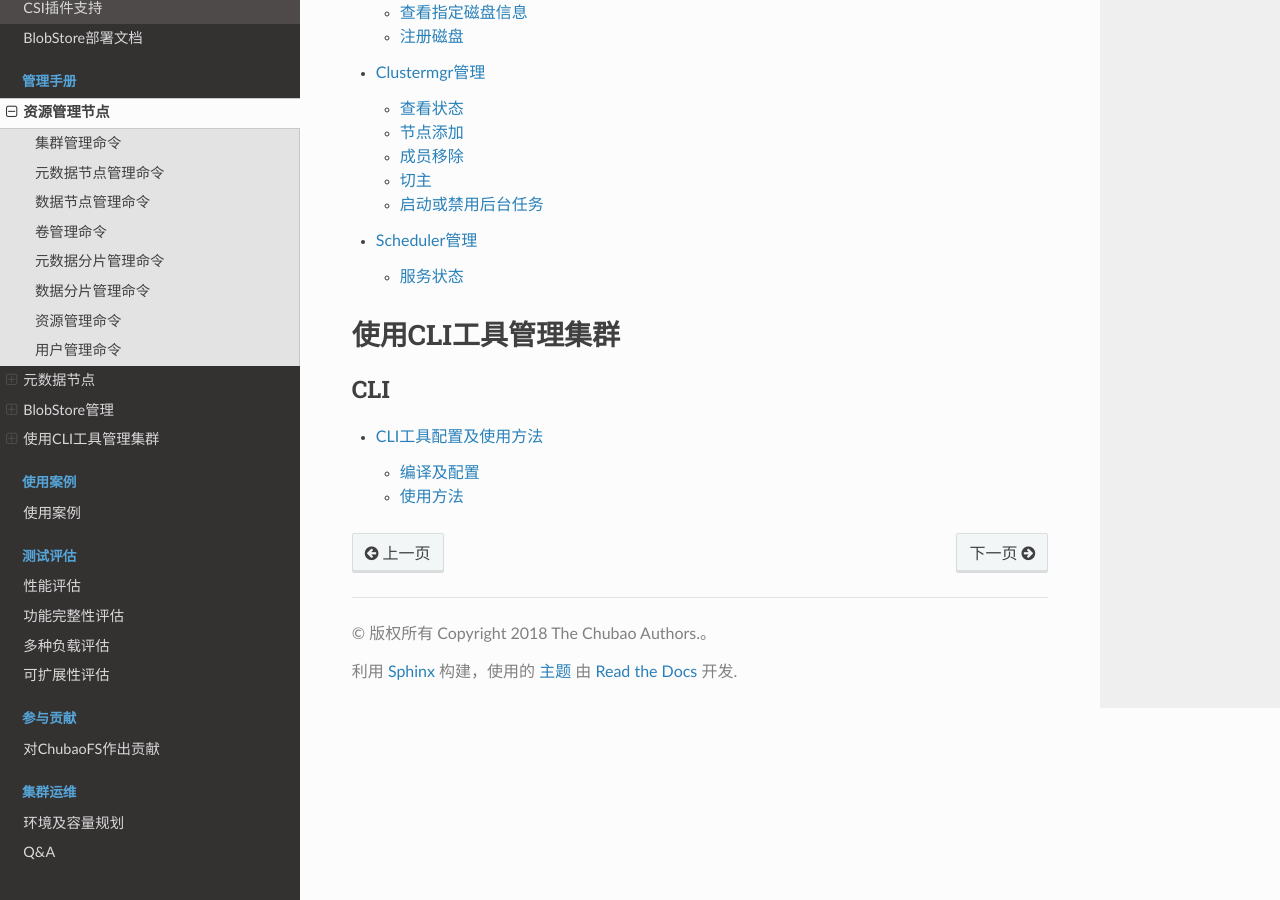
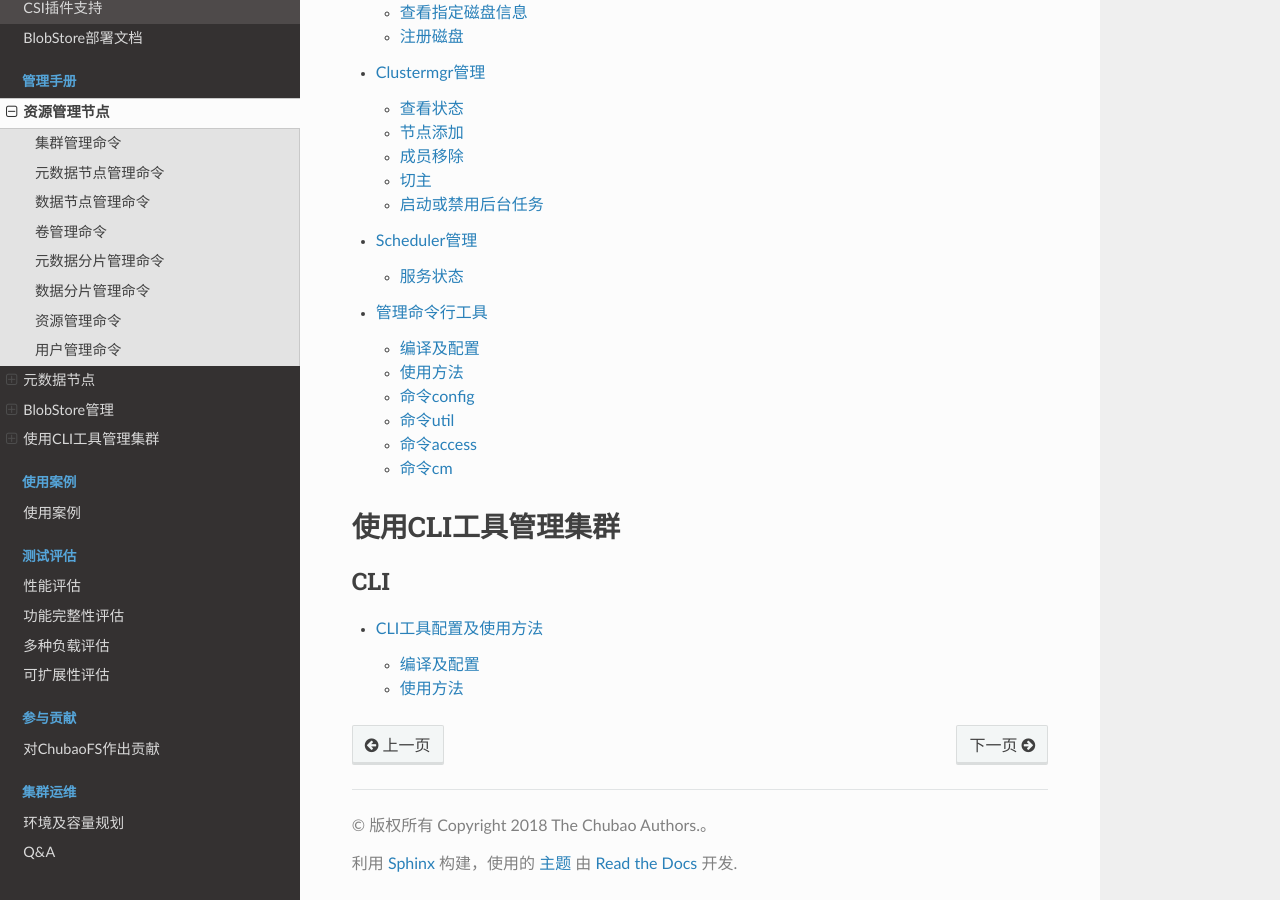
Before and after one commit to cubefs/docs-zh, a Sphinx documentation site: the page built from docs/source/administration.rst, in a window 1280 px wide and 900 px high, scrolled down 2395 px. Built offline with Sphinx 7.4.7 and the Read the Docs theme 2.0.0, drawn with Linux system fonts in a browser that asks for light colours; some of the changed lines change nothing that is shown.

Commit message:
docs: add blobstore admin tool of CLI (#3)
Signed-off-by: slasher <mcq.sejust@gmail.com>

```diff
--- /dev/null
+++ b/docs/source/admin-api/blobstore/cli.rst
@@ -0,0 +1,146 @@
+管理命令行工具
+==============
+
+使用命令行工具（CLI）可以实现方便快捷的集群管理。该工具为类unix命令行风格，可以查看集群的状态，实现了各模块的接口和功能。
+
+目前CLI还不够完善，功能覆盖不到30%；通过我们不断完善，最终将会实现对于集群各模块接口功能的100%覆盖。
+
+.. code-block:: txt
+
+    1、命令行自动补全功能
+    2、显示为可读数据类型
+
+
+编译及配置
+----------
+
+通过 ``make cli`` 编译得到CLI工具。
+
+``./cli -c cli.conf`` 启动命令行工具；其中 ``-c cli.conf`` 是可选配置项，主要配置一些常用变量，
+比如access接入层服务发现地址，clustermgr服务地址等等。
+
+.. code-block:: json
+
+    {
+        "access": {
+            "consul_addr": "http://127.0.0.1:8500",
+            "priority_addrs": [
+                "http://localhost:9500",
+                "http://127.0.0.1:9500"
+            ]
+        },
+        "cm_addrs": [
+            "http://localhost:9998",
+            "http://127.0.0.1:9998"
+        ],
+        "verbose": true,
+        "vverbose": false
+    }
+
+
+使用方法
+--------
+
+cli 可以作为普通命令，比如：
+
+.. code-block:: bash
+
+    cli MainCmd SubCmd [Cmd ...] [--flag Val ...] -- [-arg ...]
+
+    1 #$> ./cli config set conf-key conf-val
+    To set Key: conf-key Value: conf-val
+
+    2 #$> ./cli util time
+    timestamp = 1640156245364981202 (seconds = 1640156245 nanosecs = 364981202)
+            --> format: 2021-12-22T14:57:25.364981202+08:00 (now)
+
+``./cli`` 启动命令行。
+
+.. code-block:: txt
+
+    help 可以查看所有命令及简要说明
+    建议使用`cmd subCmd ... --flag -- -arg` 方式传递参数
+
+目前实现了部分模块的主要功能，如下：
+
+.. csv-table::
+   :header: "命令", "描述"
+
+   "cli config", "管理该cli内存中的配置项"
+   "cli util", "小工具集合，如解析location、解析时间、生成特定数据"
+   "cli access", "文件的上传、下载、删除等"
+   "cli cm", "集群信息查看和管理"
+   "cli ...", "补充完善中 ......"
+
+
+命令config
+----------
+
+.. code-block:: bash
+
+    manager memory cache of config
+
+    Usage:
+      config [flags]
+
+    Sub Commands:
+      del   del config of keys
+      get   get config in cache
+      set   set config to cache
+      type  print type in cache
+
+
+命令util
+--------
+
+.. code-block:: bash
+
+    util commands, parse everything
+
+    Usage:
+      util [flags]
+
+    Sub Commands:
+      location  parse location <[json | hex | base64]>
+      redis     redis tools
+      time      time format [unix] [format]
+      token     parse token <token>
+      vuid      parse vuid <vuid>
+
+
+命令access
+----------
+
+.. code-block:: bash
+
+    blobstore access api tools
+
+    Usage:
+      access [flags]
+
+    Sub Commands:
+      cluster  show cluster
+      del      del file
+      ec       show ec buffer size
+      get      get file
+      put      put file
+
+
+命令cm
+------
+
+.. code-block:: bash
+
+    cluster manager tools
+
+    Usage:
+      cm [flags]
+
+    Sub Commands:
+      config     config tools
+      disk       disk tools
+      listAllDB  list all db tools
+      service    service tools
+      stat       show stat of clustermgr
+      volume     volume tools
+      wal        wal tools
--- a/docs/source/administration.rst
+++ b/docs/source/administration.rst
@@ -35,7 +35,7 @@ BlobStore管理
    admin-api/blobstore/blobnode
    admin-api/blobstore/clustermgr
    admin-api/blobstore/scheduler
-
+   admin-api/blobstore/cli
 
 使用CLI工具管理集群
 ===================
```
